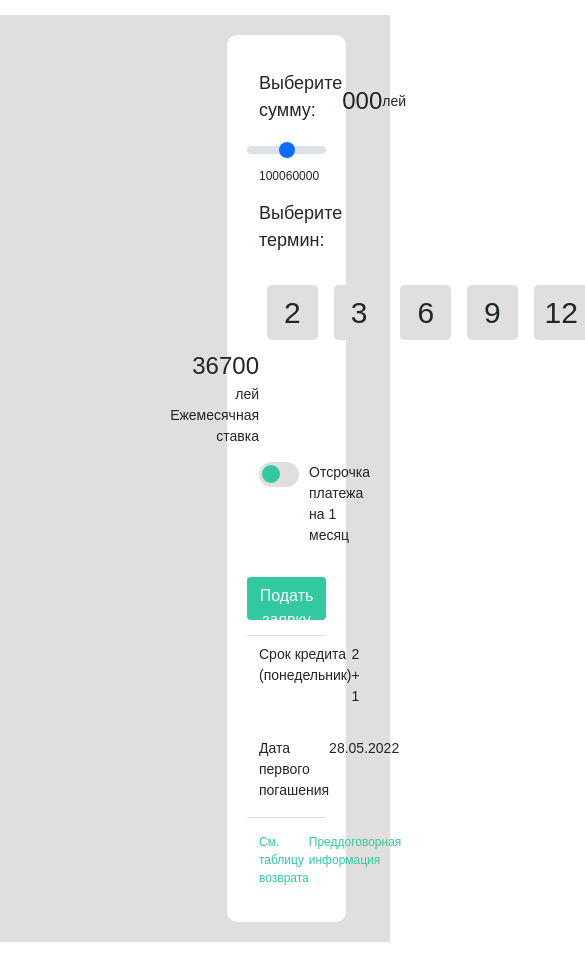
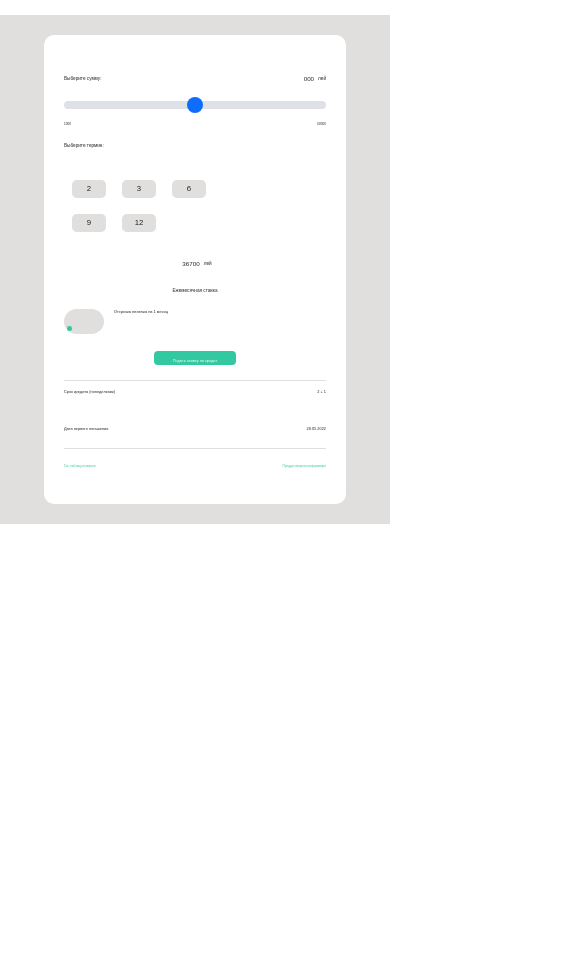
Before and after one commit to gwengi/Finance-Group, a plain HTML site: page calculator.html in a window 390 px wide. Shown: the whole page, 585 px wide, since content can reach past the window. After the commit the page ends 844 px from the top, so only its background shows below. Drawn offline with nearby package versions, Linux system fonts and the light colour scheme.

Commit message:
responsive calculator changed px on vw

```diff
--- a/calc.css
+++ b/calc.css
@@ -1,6 +1,18 @@
 :root {
     --color10: #e0dfdd;
     --color11: #32c8a0;
+}
+
+body {
+    padding-left: 0;
+    padding-right: 0;
+    font-family: 'Rubik', Sans-Serif;
+    font-size: 1.2vw;
+}
+
+.col {
+    padding-left: 0;
+    padding-right: 0;
 }
 
 .color10 {
@@ -13,7 +25,6 @@
 
 .calc {
     background-color: var(--color10);
-    font-size: 14px;
 }
 
 .calc_body {
@@ -79,8 +90,8 @@
 .sumblavam:before {
     position: absolute;
     content: "";
-    height: 18px;
-    width: 18px;
+    height: 1.2vw;
+    width: 1.2vw;
     left: 3px;
     bottom: 3.8px;
     background-color: #AAAAAA;
@@ -109,21 +120,24 @@ input:checked+.sumblavam:before {
 }
 
 .but_cred {
-    width: 320px;
-    height: 43px;
+    width: 21vw;
+    height: 2.8vw;
     color: white;
+    font-size: 1vw;
 }
 
 .srok {
     border-top: 1px solid var(--color10);
+    font-size: 1vw;
 }
 
 .srok_bottom {
     border-bottom: 1px solid var(--color10);
+    font-size: 1vw;
 }
 
 .green {
-    font-size: 12px;
+    font-size: 0.8vw;
 }
 
 .green a {
@@ -141,9 +155,14 @@ input:checked+.sumblavam:before {
 }
 
 .but button {
-    width: 55px;
-    height: 55px;
+    width: 4vw;
+    height: 4vw;
     display: flex;
     justify-content: center;
     align-items: center;
 }
+
+.but,
+.zaiavka {
+    font-size: 1vw;
+}
--- a/calculator.html
+++ b/calculator.html
@@ -14,48 +14,60 @@
     <section class="calc">
         <div class="container">
             <div class="row">
-                <div class="col-6"></div>
-                <div class="col-6">
+                <div class="col-6-none col-lg-6 "></div>
+                <div class="col-12 col-lg-6">
                     <div class="calc_body">
                         <div class="row">
                             <div class="col d-flex justify-content-between">
-                                <label for="customRange3" class="form-label" style="font-size: 18px;">Выберите сумму:</label>
+                                <label for="customRange3" class="form-label mb-0 align-self-center">Выберите сумму:</label>
                                 <div class="d-flex text-end align-items-center">
-                                    <span style="font-size: 24px;">000</span>
+                                    <span style="font-size: 1.6vw;" class="m-1">000</span>
                                     <span>лей</span>
                                 </div>
                             </div>
                         </div>
-                        <div class="row">
+                        <div class="row ml-1 mr-1">
                             <input type="range" class="form-range" min="1000" max="60000" step="100" id="customRange3">
                         </div>
                         <div class="row">
-                            <div class="col d-flex justify-content-between" style="font-size: 12px;">
+                            <div class="col d-flex justify-content-between" style="font-size: 0.8vw;">
                                 <div>1000</div>
                                 <div>60000</div>
                             </div>
                         </div>
                         <div class="row">
                             <div class="col">
-                                <label for="customRange3" class="form-label" style="font-size: 18px;">Выберите термин:</label>
+                                <label for="customRange3" class="form-label">Выберите термин:</label>
                             </div>
                         </div>
                         <div class="row but">
-                            <div class="col-9 d-flex align-items-center ">
-                                <button type="button" class="btn color10 btn-lg m-2" style="font-size: 30px;">2</button>
-                                <button type="button" class="btn  color10 btn-lg  m-2" style="font-size: 30px;">3</button>
-                                <button type="button" class="btn  color10 btn-lg  m-2" style="font-size: 30px;">6</button>
-                                <button type="button" class="btn color10 btn-lg  m-2" style="font-size: 30px;">9</button>
-                                <button type="button" class="btn  color10 btn-lg  m-2" style="font-size: 30px;">12</button>
+                            <div class="col-9 d-flex align-items-center p-0 flex-wrap">
+                                <button type="button" class="btn color10 btn-lg m-2" style="font-size: 2vw;">2</button>
+                                <button type="button" class="btn  color10 btn-lg  m-2" style="font-size: 2vw;">3</button>
+                                <button type="button" class="btn  color10 btn-lg  m-2" style="font-size: 2vw;">6</button>
+                                <button type="button" class="btn color10 btn-lg  m-2" style="font-size: 2vw;">9</button>
+                                <button type="button" class="btn  color10 btn-lg  m-2" style="font-size: 2vw;">12</button>
                             </div>
-                            <div class="col-3 d-flex flex-wrap justify-content-end">
-                                <span style="font-size: 24px;">36700</span>
+                            <div class="col-3 d-none d-md-block d-flex flex-wrap justify-content-end p-0">
+                                <span style="font-size: 1.5vw;" class="m-1">36700</span>
                                 <span class="lei">лей</span>
                                 <span class="text-end">Ежемесячная ставка</span>
                             </div>
                         </div>
                         <div class="row">
-                            <div class="col  d-flex">
+                            <div class="col-12 d-block d-md-none d-flex flex-wrap justify-content-center p-0">
+                                <span style="font-size: 1.6vw;" class="m-1">36700</span>
+                                <span class="lei">лей</span>
+                                <!-- <span class="text-end">Ежемесячная ставка</span> -->
+                            </div>
+                        </div>
+                        <div class="row">
+                            <div class=" col-12 d-block d-md-none d-flex flex-wrap justify-content-center p-0 ">
+                                <span class="text-end ">Ежемесячная ставка</span>
+                            </div>
+                        </div>
+                        <div class="row ">
+                            <div class="col d-flex ">
                                 <div>
                                     <label class=" perekluchatel ">
                                     <input type ="checkbox ">
@@ -64,18 +76,18 @@
                                     </div>
                                 </div>
                                 <div >
-                                <p style="margin-left: 10px;">Отсрочка платежа на 1 месяц</p>
+                                <p style="margin-left: 10px; font-size: 1vw; ">Отсрочка платежа на 1 месяц</p>
                             </div>
                             </div>
 
                         </div>
-                        <div class="row">
-                            <div class="col d-flex justify-content-center">
-                                <button type="button" class="btn color11 but_cred">Подать заявку на кредит</button>
+                        <div class="row zaiavka ">
+                            <div class="col d-flex justify-content-center ">
+                                <button type="button " class="btn color11 but_cred ">Подать заявку на кредит</button>
                             </div>
                         </div>
-                        <div class="row srok">
-                            <div class="col d-flex justify-content-between pt-2">
+                        <div class="row srok ">
+                            <div class="col d-flex justify-content-between pt-2 ">
                                 <div>
                                     <p>Срок кредита (понедельник)</p>
                                 </div>
@@ -84,8 +96,8 @@
                                 </div>
                             </div>
                         </div>
-                        <div class="row srok_bottom">
-                            <div class="col d-flex justify-content-between">
+                        <div class="row srok_bottom ">
+                            <div class="col d-flex justify-content-between ">
                                 <div>
                                     <p>Дата первого погашения
                                 </p>
@@ -96,13 +108,13 @@
                             </div>
 
                         </div>
-                        <div class="row green">
-                            <div class="col d-flex justify-content-between">
+                        <div class="row green ">
+                            <div class="col d-flex justify-content-between ">
                                 <div>
-                                   <a href="#">См. таблицу возврата</a>
+                                   <a href="# ">См. таблицу возврата</a>
                                 </div>
                                 <div>
-                                    <a href="#">Преддоговорная информация</a>
+                                    <a href="# ">Преддоговорная информация</a>
                                 </div>
                             </div>
                         </div>
```
